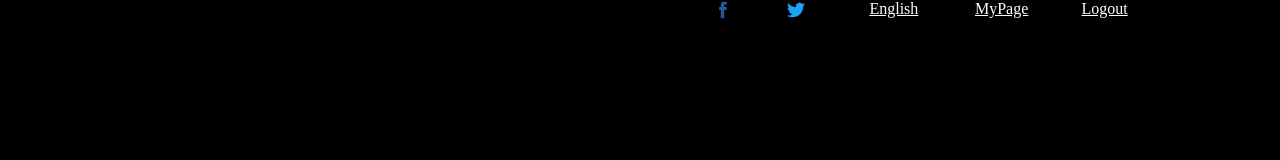
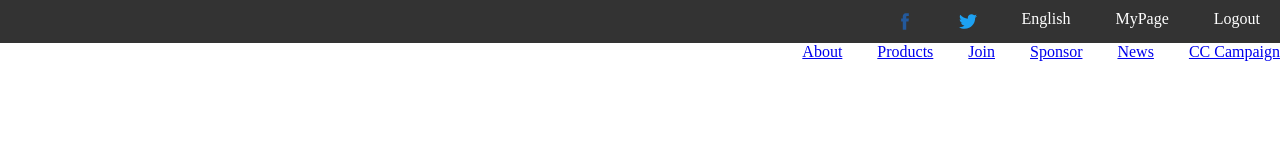
Before and after one commit to Beany05/ETS.NTECH-ASSESMENT2023-BATCH1, a website: page index.html in a window 1280 px wide. Drawn offline with Linux system fonts and the light colour scheme.

Commit message:
i deed the second navbar

```diff
--- a/index.html
+++ b/index.html
@@ -9,17 +9,26 @@
 <body>
     <main>
         <header>
-            <navbar class="nav1">
-                <div class="menu-item">
-                    <ul>
-                        <li><a href="#"><img class="img1" src="Images/face2.svg"></a></li>
-                        <li><a href="#"><img class="img1" src="Images/twitter2.svg"></a></li>
-                        <li><a href="#">English</a></li>
-                        <li><a href="#">MyPage</a></li>
-                        <li><a href="#">Logout</a></li>
-                    </ul>
-                </div>
-            </navbar>
+            <div class="navbar">
+                <ul class="ul">
+                    <li><a href="#"><img class="img" src="Images/face2.svg"></a></li>
+                    <li><a href="#"><img class="img" src="Images/twitter2.svg"></a></li>
+                    <li><a href="#">English</a></li>
+                    <li><a href="#">MyPage</a></li>
+                    <li><a href="#">Logout</a></li>
+                </ul>
+            </div>
+
+            <div class="navbar2">
+                <ul>
+                    <li><a href="#">About</a></li>
+                    <li><a href="#">Products</a></li>
+                    <li><a href="#">Join</a></li>
+                    <li><a href="#">Sponsor</a></li>
+                    <li><a href="#">News</a></li>
+                    <li><a href="#">CC Campaign</a></li>
+                </ul>
+            </div>
         </header>
     </main>
 </body>
--- a/style.css
+++ b/style.css
@@ -1,20 +1,51 @@
 *{
     margin: 0;
     padding: 0;
-    background-color: black;
+
 }
 
-.menu-item,
+.img{
+    height: 23px;
+    width: 18px;
+}
+.navbar {
+    background-color: #333;
+    color: #fff;
+    padding: 10px;
+}
+
+.navbar ul {
+    list-style-type: none;
+    margin: 0;
+    padding: 0;
+    overflow: hidden;
+}
+
+.navbar li {
+
+    margin-right: 10px;
+}
+
+.navbar a {
+    color: #fff;
+    text-decoration: none;
+}
+
+
+
+.ul,
+li,
+a{
+    margin-left:
+
+}
+
+
+.navbar1,
 ul,
 li,
 a{
-    list-style: none;
     display: flex;
-    margin-left: 30%;
-    color: white;
-
+    justify-content: right;
+    gap: 35px;
 }
-.img1{
-    height: 20px;
-    width: 18px;
-}
```
